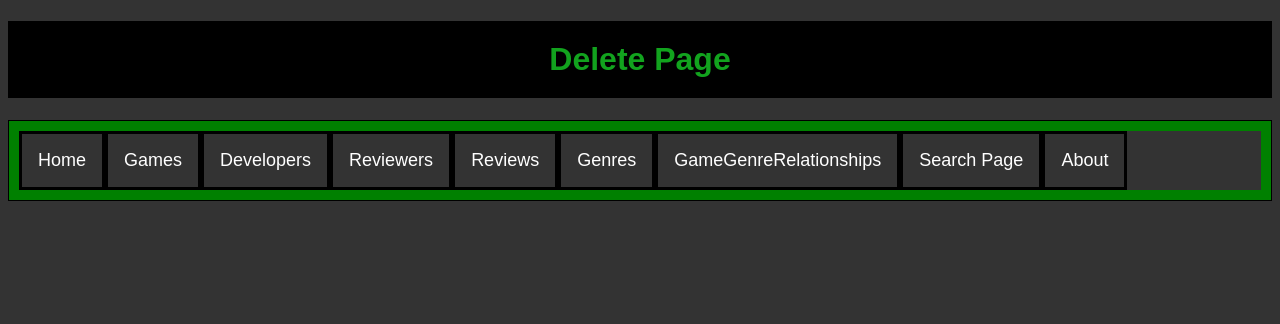
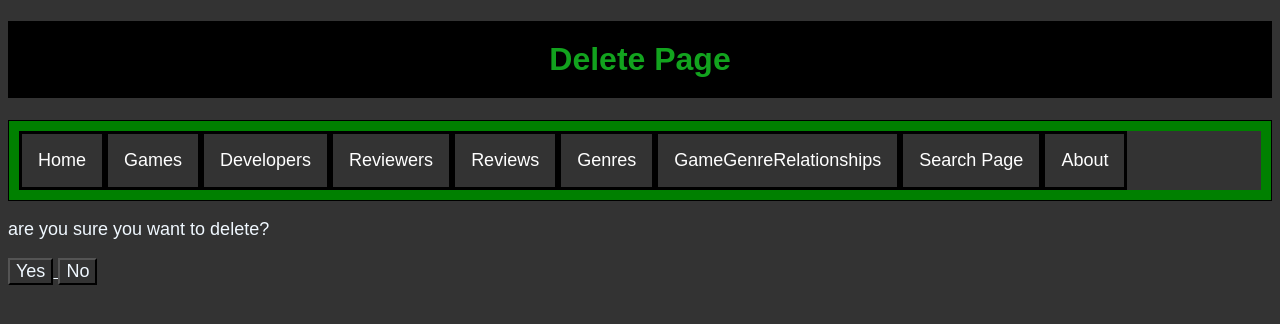
Before and after one commit to Passiv3/GameReviewSite_CS340, a Flask app: page /delrev/1 in a window 1280 px wide. Shown: the top 324 px of the page. Run offline with Flask 2, Linux system fonts and the light colour scheme; some libraries are stand-ins or nearby versions.

Commit message:
added delete yes or no buttons that links back to review page and swapped EDIT and DELETE attributes on the webpage

```diff
--- a/app.py
+++ b/app.py
@@ -117,6 +117,6 @@ def search():
 # Listener
 if __name__ == "__main__":
     # Port is second argument here
-    port = int(os.environ.get('PORT', 59123))
+    port = int(os.environ.get('PORT', 59124))
 
     app.run(port=port, debug = True)
--- a/templates/delete.html
+++ b/templates/delete.html
@@ -23,4 +23,11 @@
             </ul>
           </nav>
     </header>
+<p>
+  are you sure you want to delete?
+</p>
+<a href="../reviews">
+  <button>Yes</button>
+<a href="../reviews">
+  <button>No</button>
 </body>
--- a/templates/reviews.html
+++ b/templates/reviews.html
@@ -108,8 +108,9 @@
                 <td>{{item['review_date']}}</td>
                 <td>{{item['rating']}}</td>
                 <td>{{item['review_content']}}</td>
+                <td><a href = "editrev/{{item['review_id']}}">edit
                 <td><a href = "delrev/{{item['review_id']}}">delete</a>
-                <td><a href = "editrev/{{item['review_id']}}">edit</a>
+                </a>
             </tr>
             {% endfor %}
         </tbody>
```
